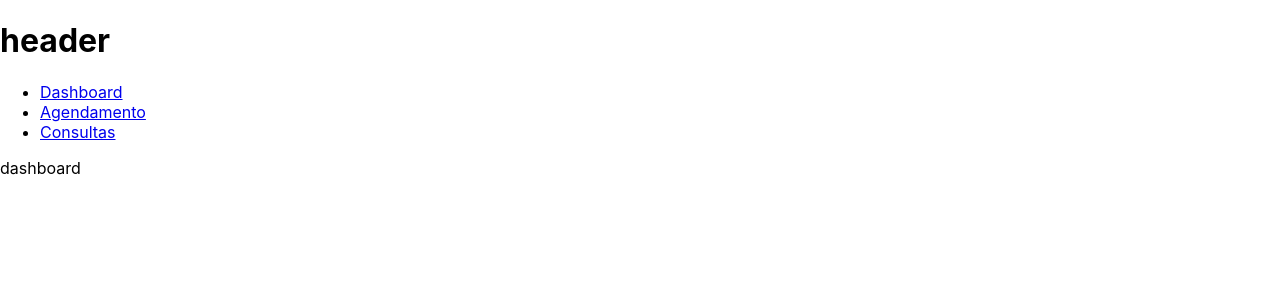
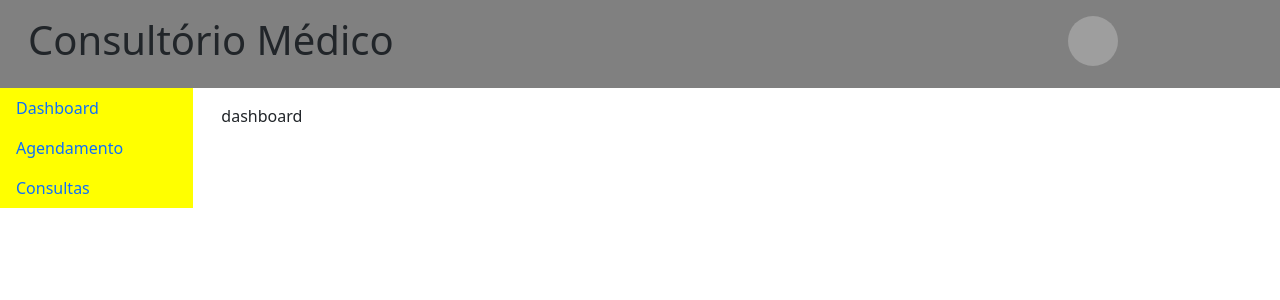
Before and after one commit to yonaspassos/advice-health, a React (Create React App) app: page / in a window 1280 px wide. Shown: the top 300 px of the page. Built offline with nearby package versions, Linux system fonts and the light colour scheme; grey boxes are pictures that could not be loaded.

Commit message:
feat: initial header navbar

```diff
--- a/package.json
+++ b/package.json
@@ -12,7 +12,6 @@
     "@types/react-dom": "^18.0.0",
     "bootstrap": "^5.3.2",
     "react": "^18.2.0",
-    "react-bootstrap": "^2.8.0",
     "react-dom": "^18.2.0",
     "react-router-dom": "^6.16.0",
     "react-scripts": "5.0.1",
--- a/src/App.tsx
+++ b/src/App.tsx
@@ -1,7 +1,7 @@
 import React from "react";
 import Header from "./components/Header";
 import Sidebar from "./components/Sidebar";
-import { BrowserRouter as Router, Routes, Route, Link } from "react-router-dom";
+import { BrowserRouter as Router, Routes, Route } from "react-router-dom";
 import Dashboard from "./pages/Dashboard";
 import Scheduler from "./pages/Scheduler";
 import Appointment from "./pages/Appointment";
@@ -9,15 +9,21 @@ import Appointment from "./pages/Appointment";
 function App() {
   return (
     <Router>
-      <div className="App">
+      <div className="container-fluid p-0">
         <Header />
+        <div className="row">
+          <div className="col col-md-2">
             <Sidebar />
+          </div>
+          <div className="col col-md-10 p-3">
             <Routes>
               <Route path="/" element={<Dashboard />} />
               <Route path="/scheduler" element={<Scheduler />} />
               <Route path="/appointment" element={<Appointment />} />
             </Routes>
           </div>
+        </div>
+      </div>
     </Router>
   );
 }
--- a/src/components/Header/index.tsx
+++ b/src/components/Header/index.tsx
@@ -2,8 +2,19 @@ import React from "react";
 
 const Header = () => {
   return (
-    <header>
-      <h1>header</h1>
+    <header className="container-fluid" style={{ backgroundColor: "gray" }}>
+      <div className="row p-3">
+        <div className="col col-md-10">
+          <h1>Consultório Médico</h1>
+        </div>
+        <div className="col col-md-2">
+          <img
+            className="rounded-circle"
+            src="https://i.pravatar.cc/50?img=18"
+            alt="imagem de perfil"
+          />
+        </div>
+      </div>
     </header>
   );
 };
--- a/src/components/Sidebar/index.tsx
+++ b/src/components/Sidebar/index.tsx
@@ -4,15 +4,24 @@ import { Link } from "react-router-dom";
 const Sidebar = () => {
   return (
     <div>
-      <ul>
+      <ul
+        className="nav nav-pills nav-flush flex-column"
+        style={{ backgroundColor: "yellow" }}
+      >
         <li>
-          <Link to="/">Dashboard</Link>
+          <Link to="/" className="nav-link">
+            Dashboard
+          </Link>
         </li>
         <li>
-          <Link to="/scheduler">Agendamento</Link>
+          <Link to="/scheduler" className="nav-link">
+            Agendamento
+          </Link>
         </li>
         <li>
-          <Link to="/appointment">Consultas</Link>
+          <Link to="/appointment" className="nav-link">
+            Consultas
+          </Link>
         </li>
       </ul>
     </div>
```
Also changed, not shown: src/index.tsx (+8 -6 lines), 1 other file (tests, documents, lock files or other folders). Lines whose indentation alone changed are shown as unchanged.
